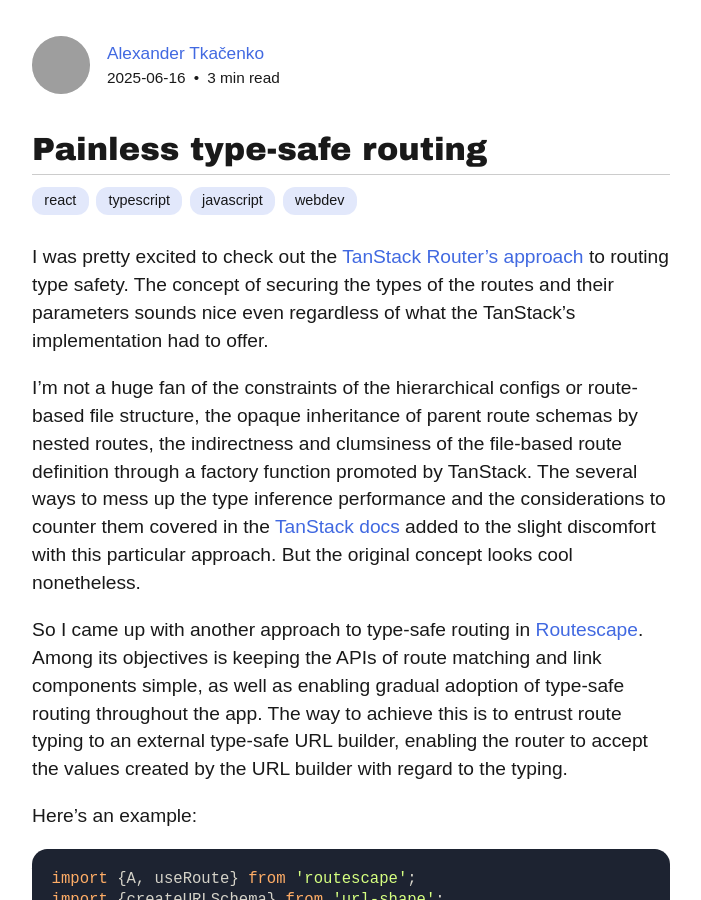
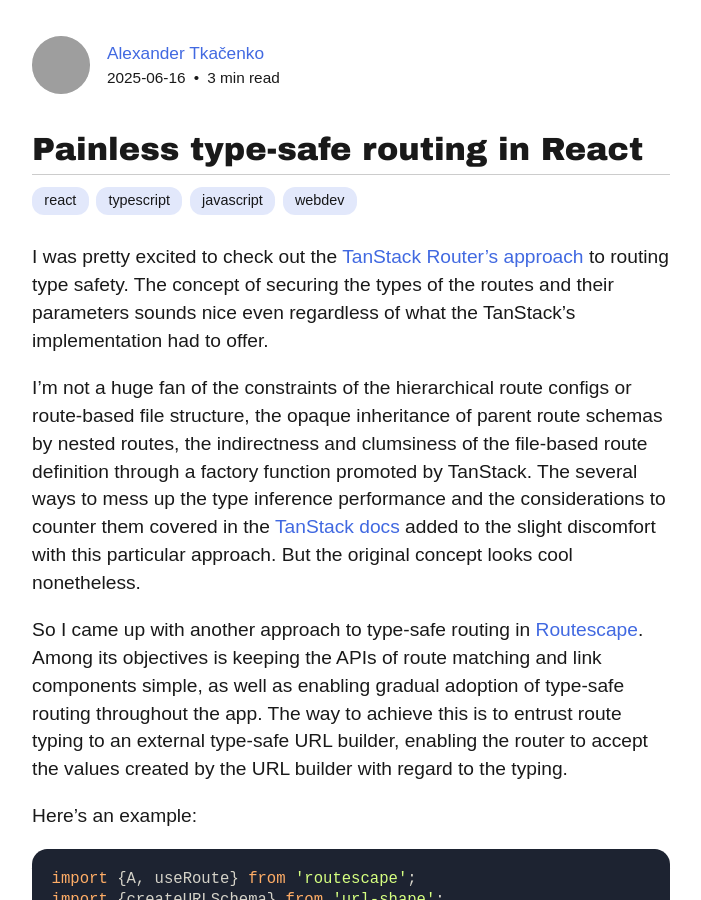
Before and after one commit to axtk/axtk.github.io, a Jekyll site: the page built from routescape_type_safety.md, in a window 1280 px wide and 900 px high. Shown: the whole window, without its empty margins (289-990 px from the left). Built offline with Jekyll 4.4.1, drawn with Linux system fonts in a browser that asks for light colours; our own code applies the rules of GitHub Pages for plain Markdown files; grey boxes are pictures that could not be loaded.

Commit message:
minor edit

```diff
--- a/routescape_type_safety.md
+++ b/routescape_type_safety.md
@@ -1,5 +1,5 @@
 ---
-title: Painless type-safe routing
+title: Painless type-safe routing in React
 date: 2025-06-16
 tags:
     - react
@@ -10,7 +10,7 @@
 
 I was pretty excited to check out the [TanStack Router's approach](https://tanstack.com/blog/search-params-are-state) to routing type safety. The concept of securing the types of the routes and their parameters sounds nice even regardless of what the TanStack's implementation had to offer.
 
-I'm not a huge fan of the constraints of the hierarchical configs or route-based file structure, the opaque inheritance of parent route schemas by nested routes, the indirectness and clumsiness of the file-based route definition through a factory function promoted by TanStack. The several ways to mess up the type inference performance and the considerations to counter them covered in the [TanStack docs](https://tanstack.com/router/latest/docs/framework/react/guide/type-safety) added to the slight discomfort with this particular approach. But the original concept looks cool nonetheless.
+I'm not a huge fan of the constraints of the hierarchical route configs or route-based file structure, the opaque inheritance of parent route schemas by nested routes, the indirectness and clumsiness of the file-based route definition through a factory function promoted by TanStack. The several ways to mess up the type inference performance and the considerations to counter them covered in the [TanStack docs](https://tanstack.com/router/latest/docs/framework/react/guide/type-safety) added to the slight discomfort with this particular approach. But the original concept looks cool nonetheless.
 
 So I came up with another approach to type-safe routing in [Routescape](https://routescape.js.org). Among its objectives is keeping the APIs of route matching and link components simple, as well as enabling gradual adoption of type-safe routing throughout the app. The way to achieve this is to entrust route typing to an external type-safe URL builder, enabling the router to accept the values created by the URL builder with regard to the typing.
 
```
